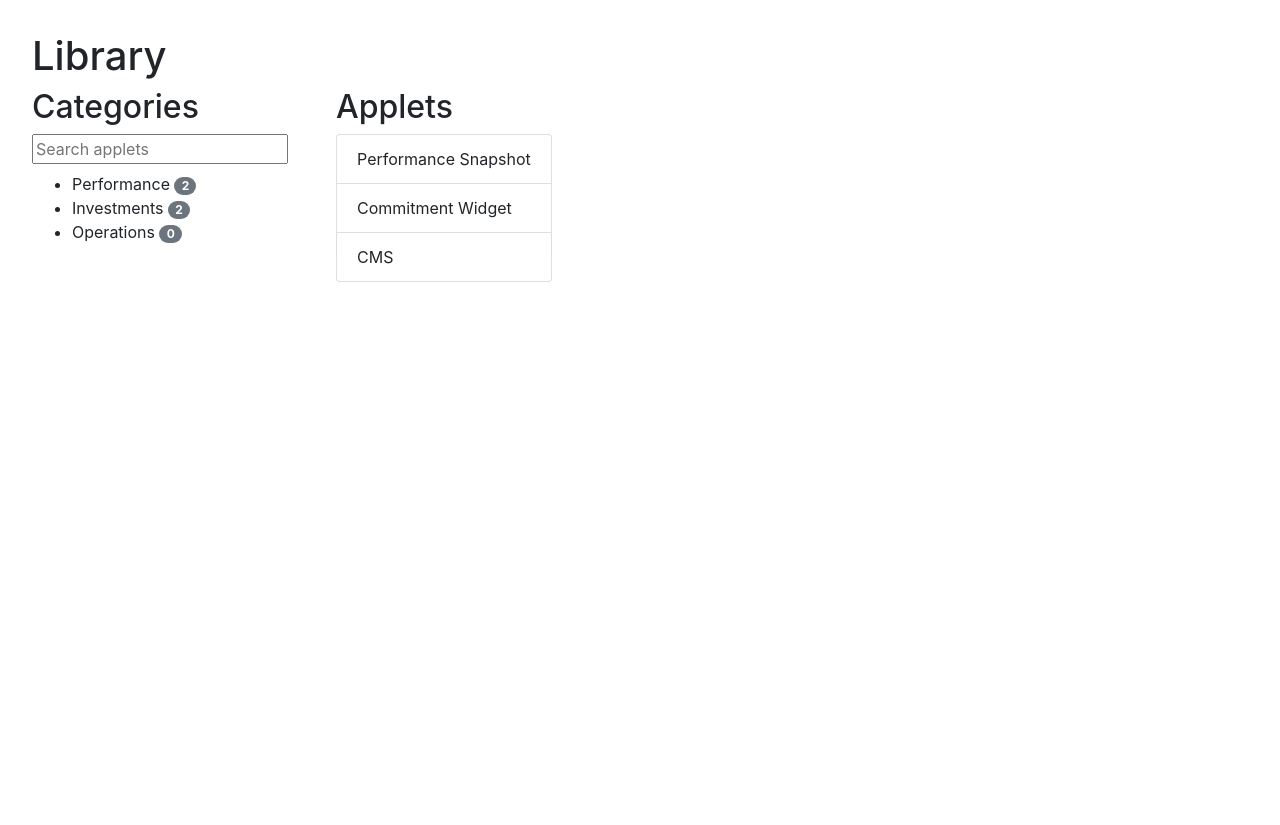
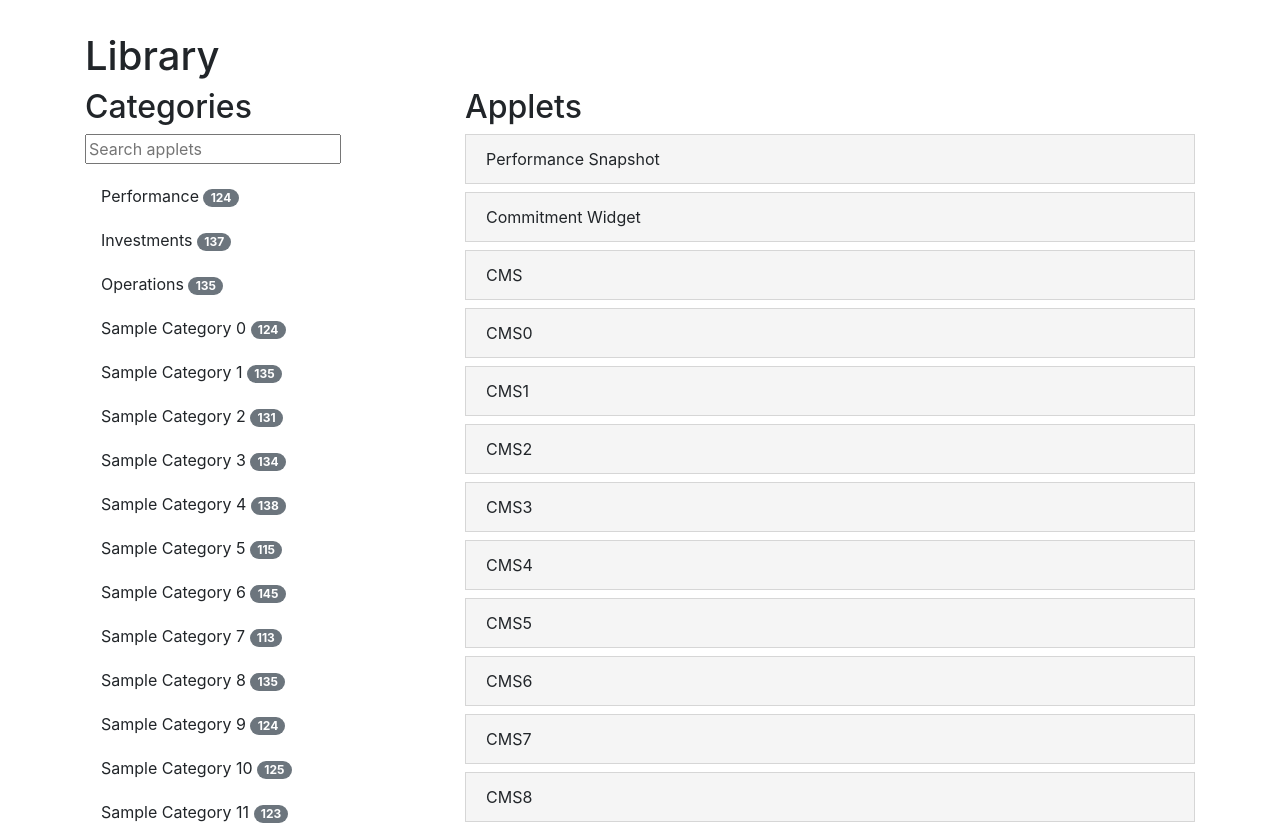
Before and after one commit to RyanLiu99/category, an Angular app: page / in a window 1280 px wide. Shown: the top 825 px of the page. Before the commit the page ends 800 px from the top, so only its background shows below. Built offline with nearby package versions, Linux system fonts and the light colour scheme.

Commit message:
some css

```diff
--- a/src/app/app.component.html
+++ b/src/app/app.component.html
@@ -1,10 +1,7 @@
-<h1>Library</h1>
-
-
-
-<div class="container-fluid">
+<div class="container">
+  <h1>Library</h1>
   <div class="row">
-    <div class="col-xs-6 px-xs-2">
+    <div class="col-4">
       <h2>Categories</h2>
       <input #searchBox (input)="searchTextChanged(searchBox.value)" placeholder="Search applets" />
 
@@ -12,7 +9,8 @@
       [currentCategory] = "currentCategory"
       (categoryChanged)="selectedCategory($event)" ></app-category-list>
     </div>
-    <div class="col-xs-6 px-md-5">
+
+    <div class="col-8">
       <h2>Applets</h2>
       <app-applet-list [appletNames]="visibleAppletNames"></app-applet-list>
     </div>
--- a/src/app/components/applet-list/applet-list.component.css
+++ b/src/app/components/applet-list/applet-list.component.css
@@ -0,0 +1,7 @@
+.applet {
+  position: relative;
+  display: block;
+  padding: 0.75rem 1.25rem;
+  background-color: #f5f5f5;
+  border: 1px solid rgba(0, 0, 0, 0.125);
+}
--- a/src/app/components/applet-list/applet-list.component.html
+++ b/src/app/components/applet-list/applet-list.component.html
@@ -1,4 +1,4 @@
-  <ul class="list-group" >
-  <li *ngFor="let appletName of appletNames" class="list-group-item">
-    {{appletName}}</li>
-  </ul>
+
+  <div *ngFor="let appletName of appletNames" class="applet my-2">
+    {{appletName}}
+  </div>
--- a/src/app/components/category-list/category-list.component.css
+++ b/src/app/components/category-list/category-list.component.css
@@ -1,6 +1,7 @@
 
-li:hover {background-color: #d4e7f7;}
+p:hover {background-color: #d4e7f7;}
 
-li.selected {
+p.selected {
   background-color: #106ebe;
+  color: white;
 }
--- a/src/app/components/category-list/category-list.component.html
+++ b/src/app/components/category-list/category-list.component.html
@@ -1,7 +1,13 @@
-<ul class="pt-md-2">
-  <li *ngFor="let category of categories"
+<div class="p-md-2">
+  <p *ngFor="let category of categories"
   (click)="selectCategory(category)"
+  class="my-md-1 p-md-2"
   [class.selected]="category.key===currentCategory">
-    {{category.key}} <span class="badge badge-pill badge-secondary">{{category.value}}</span>
-  </li>
-</ul>
+    {{category.key}}
+
+    <span class="badge badge-pill"
+    [class.badge-secondary]="category.key!==currentCategory"
+    [class.badge-light]="category.key===currentCategory"
+    >{{category.value}}</span>
+</p>
+</div>
--- a/src/app/services/lib.service.ts
+++ b/src/app/services/lib.service.ts
@@ -36,7 +36,7 @@ export class LibService {
       ]
     };
 
-    //this.addBigData(this.lib, 100, 5000);
+    this.addBigData(this.lib, 100, 5000);
   }
 
   //It can also return Observable<> or Promise<> if search is done on server side
```
